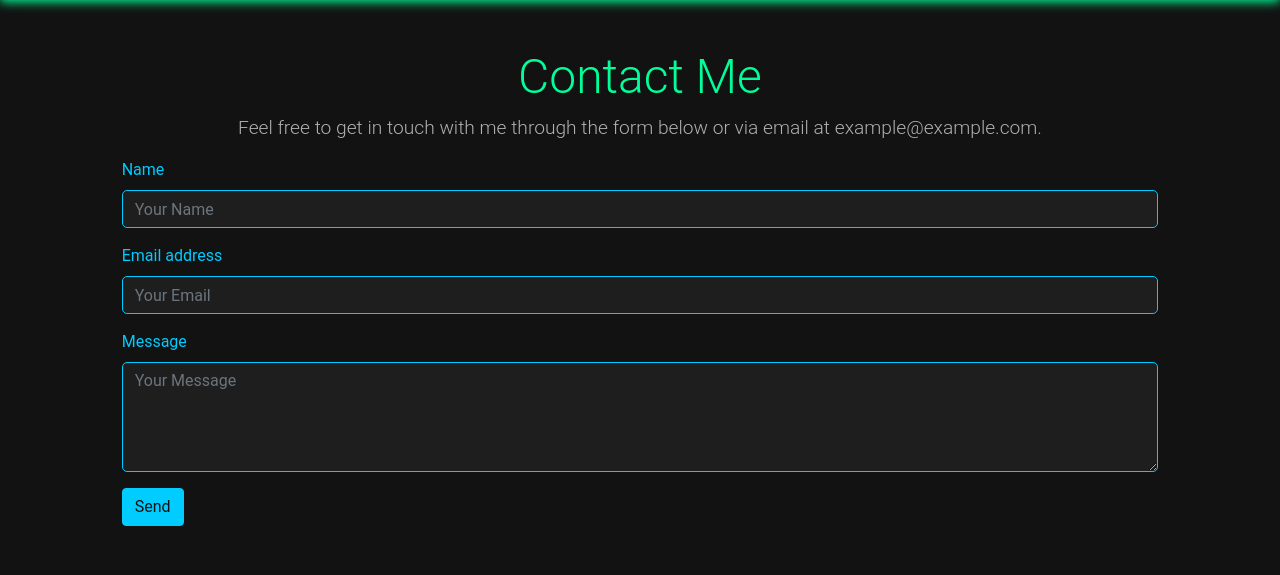
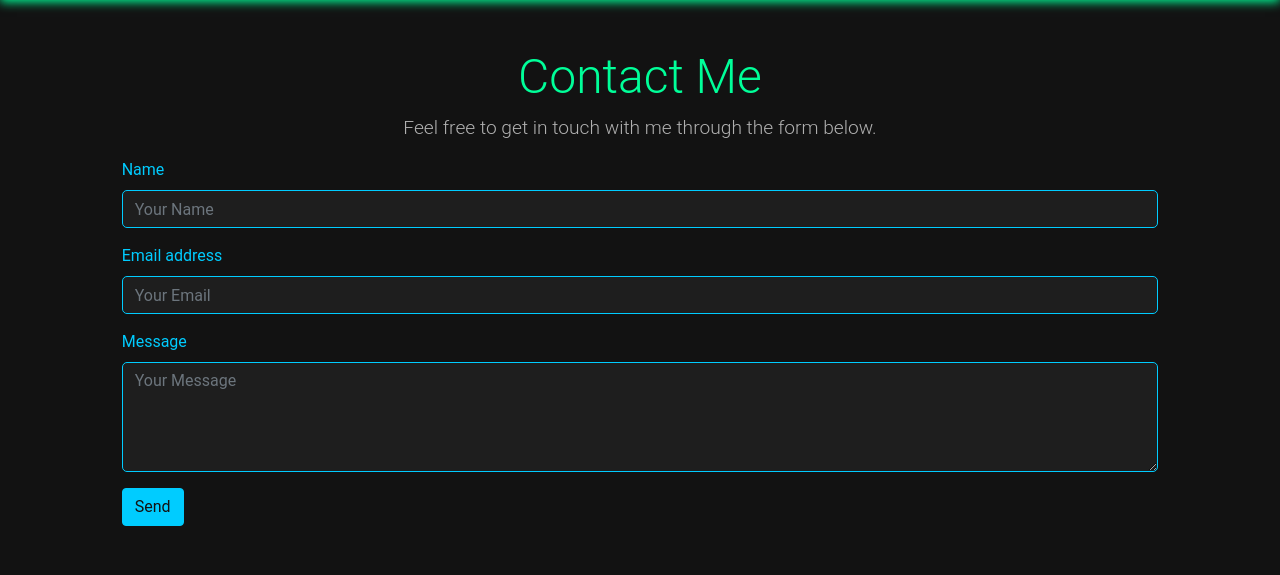
Before and after one commit to Mahdi-Meyghani/Django-Personal-Website, a Django app: page /contact/ in a window 1280 px wide. Shown: the part 56-631 px from the top of the page. Run offline with Django 5.2, Linux system fonts and the light colour scheme; some libraries are stand-ins or nearby versions.

Commit message:
Change the text in Contact page

```diff
--- a/templates/portfolio_website/contact.html
+++ b/templates/portfolio_website/contact.html
@@ -6,7 +6,7 @@
 <div class="row justify-content-center">
     <div class="col-md-10">
         <h1 class="display-4 text-center animate-on-scroll">Contact Me</h1>
-        <p class="lead text-center animate-on-scroll">Feel free to get in touch with me through the form below or via email at example@example.com.</p>
+        <p class="lead text-center animate-on-scroll">Feel free to get in touch with me through the form below.</p>
 
         <form method="post" action="{% url 'contact' %}">
             {% csrf_token %}
```
